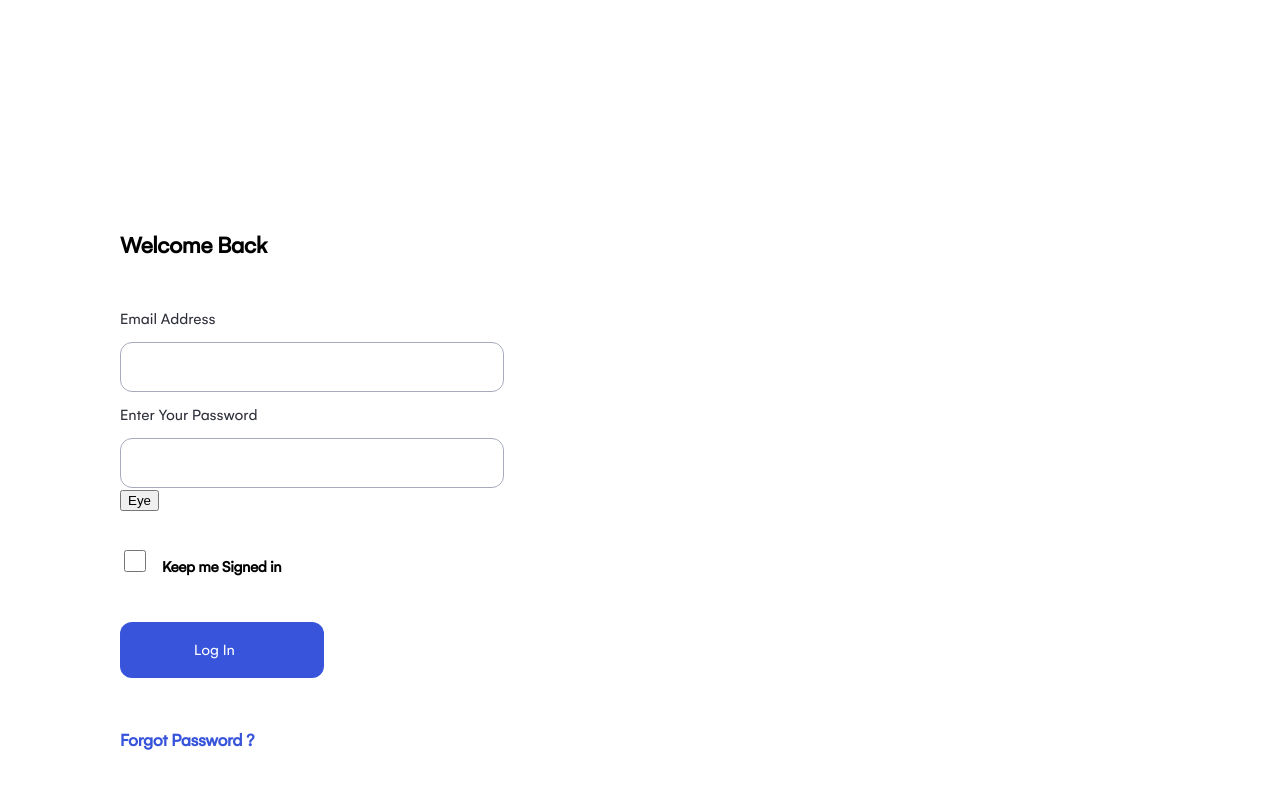
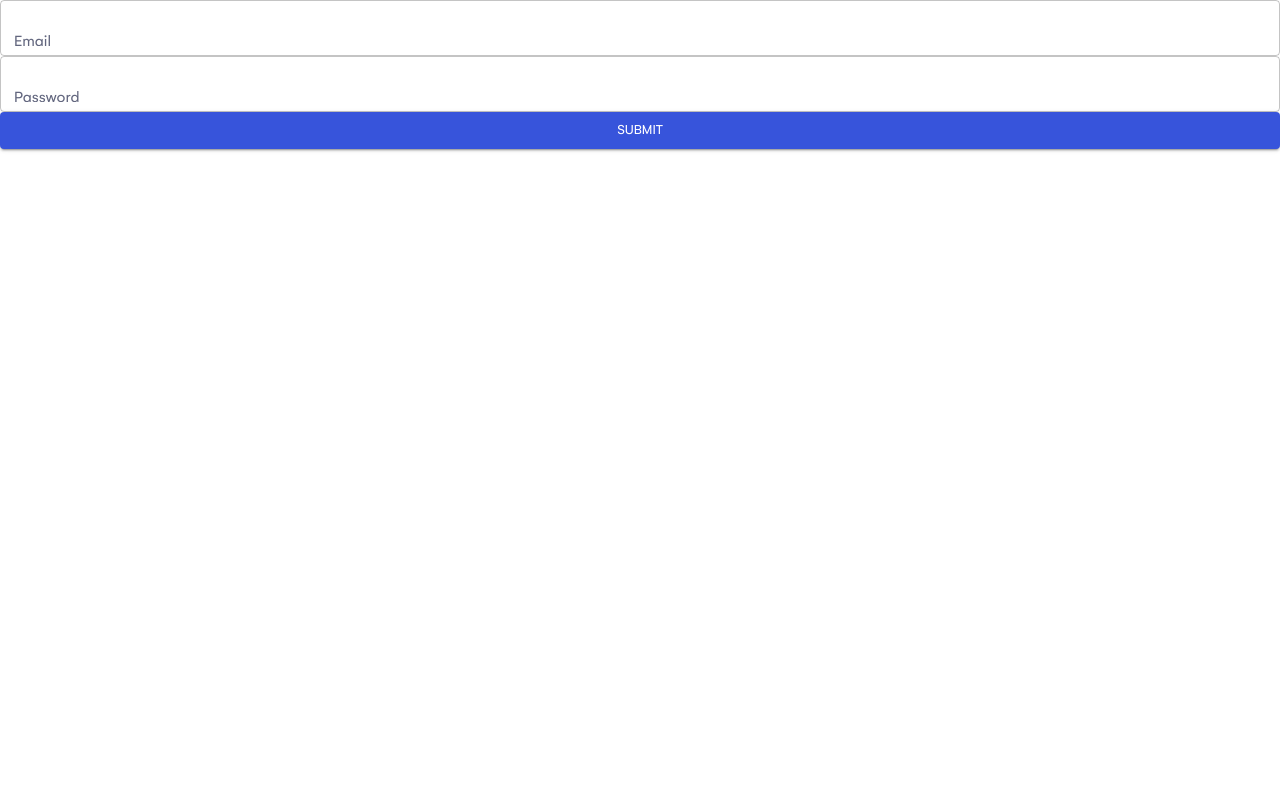
Before and after one commit to SkillBrain-com/pluto-internship, a React (Create React App) app: page /test in a window 1280 px wide. Shown: the top 788 px of the page. Built offline with nearby package versions, Linux system fonts and the light colour scheme; a web font is replaced by a local one.

Commit message:
SM-TM-36acc - WIP - update with material ui

```diff
--- a/src/components/login/Login.jsx
+++ b/src/components/login/Login.jsx
@@ -1,65 +1,53 @@
 import React from "react";
 import { useFormik } from 'formik';
 import "./Login.css";
-import { useState } from "react";
+import { InputLabel } from '@mui/material';
+import { Button } from "@mui/material";
+import { TextField } from "@mui/material";;
 
 const Login = () => {
-    const [passwordType, setPasswordType] = useState("password");
     const formik = useFormik({
         initialValues: {
             email: "",
             password: "",
             logged: ""
         },
-        onSubmit: values => {
-            alert(JSON.stringify(values, null, 2));
-        }
+        // validationSchema: validationSchema,
+        // onSubmit: (values) => {
+        //     alert(JSON.stringify(values, null, 2));
+        // },
     });
 
-    const togglePassword =()=>{
-        return passwordType === "password" ? setPasswordType("text") : setPasswordType("password");
-    }
-
+    // const togglePassword = () => {
+    //     return passwordType === "password" ? setPasswordType("text") : setPasswordType("password");
+    // }
     return (
-        <div className="container">
-            <h1>Welcome Back</h1>
-            <form className="form-container">
-                <label className="label" htmlFor="Email">Email Address</label>
-                <input
+        <div>
+            <form onSubmit={formik.handleSubmit}>
+                <TextField
+                    fullWidth
                     id="email"
                     name="email"
-                    type="email"
+                    label="Email"
+                    value={formik.values.email}
                     onChange={formik.handleChange}
-                    value={formik.values.email}
-                    onBlur={formik.handleBlur}
+                    error={formik.touched.email && Boolean(formik.errors.email)}
+                    helperText={formik.touched.email && formik.errors.email}
                 />
-                <label htmlFor="Password">Enter Your Password</label>
-                <input
+                <TextField
+                    fullWidth
                     id="password"
                     name="password"
-                    type={passwordType}
+                    label="Password"
+                    type="password"
+                    value={formik.values.password}
                     onChange={formik.handleChange}
-                    value={formik.values.password}
-                    onBlur={formik.handleBlur}
+                    error={formik.touched.password && Boolean(formik.errors.password)}
+                    helperText={formik.touched.password && formik.errors.password}
                 />
-                     <div>
-                        <button onClick={togglePassword}>Eye</button>
-                    </div>
-                <label className="label-checkbox">
-                <input
-                    id="logged"
-                    name="logged"
-                    type="checkbox"
-                    onChange={formik.handleChange}
-                    value={formik.values.password}
-                    onBlur={formik.handleBlur}
-                    className="checkbox"
-                />Keep me Signed in</label>
-                <button
-                    className="form-button"
-                    type="submit"
-                >Log In</button>
-                <a href="#">Forgot Password ?</a>
+                <Button color="primary" variant="contained" fullWidth type="submit">
+                    Submit
+                </Button>
             </form>
         </div>
     );
```
